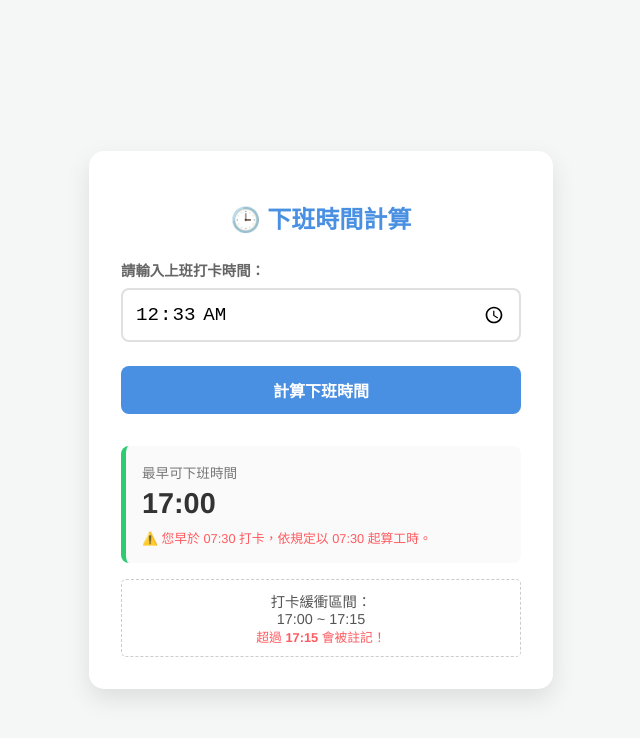
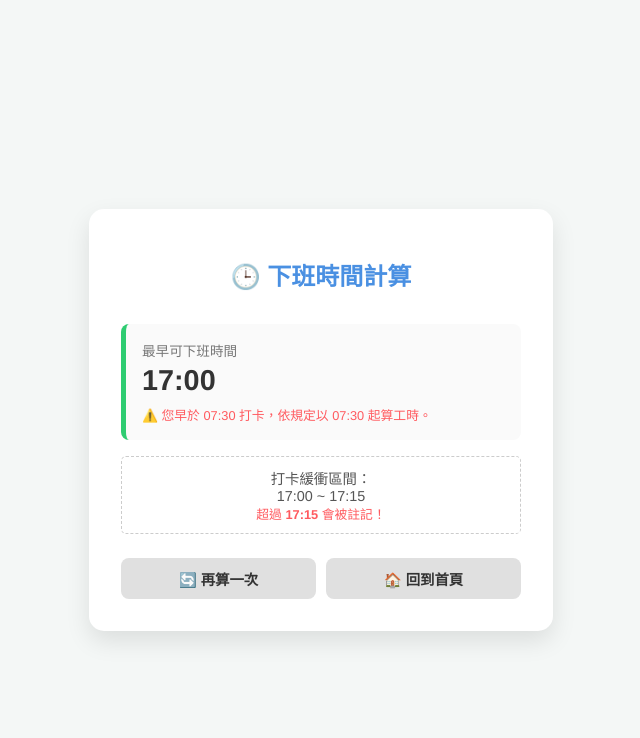
Before and after one commit to titan816/work-time-calculator, a plain HTML site: page index.html in a window 1280 px wide. Both pictures are taken after a click on the button "計算下班時間". Shown: the whole page, without its empty margins (319-959 px from the left). Drawn offline with Linux system fonts and the light colour scheme.

Commit message:
Enhance button styles and input layout
這次的更新包含以下功能：

新增「彈性時間」選項：在輸入時間下方增加了一個下拉選單，預設為 30分鐘，可切換為 15分鐘。程式會根據選擇自動調整「最早打卡時間」與「遲到時間」的判斷標準。

新增操作按鈕：計算結果下方增加了 「🔄 再算一次」（重置畫面）與 「🏠 回到首頁」（連結至 titan816.github.io）。

```diff
--- a/index.html
+++ b/index.html
@@ -12,6 +12,8 @@
             --text-color: #333;
             --accent-color: #FF5A5F;
             --success-color: #2ECC71;
+            --secondary-btn-bg: #e0e0e0;
+            --secondary-btn-text: #333;
         }
 
         body {
@@ -43,7 +45,7 @@
         }
 
         .input-group {
-            margin-bottom: 1.5rem;
+            margin-bottom: 1rem;
             text-align: left;
         }
 
@@ -55,22 +57,24 @@
             color: #666;
         }
 
-        input[type="time"] {
+        input[type="time"], select {
             width: 100%;
             padding: 12px;
-            font-size: 1.2rem;
+            font-size: 1.1rem;
             border: 2px solid #e0e0e0;
             border-radius: 8px;
             box-sizing: border-box;
             transition: border-color 0.3s;
+            background-color: #fff;
         }
 
-        input[type="time"]:focus {
+        input[type="time"]:focus, select:focus {
             border-color: var(--primary-color);
             outline: none;
         }
 
-        button {
+        /* 按鈕樣式 */
+        .btn-main {
             width: 100%;
             padding: 12px;
             background-color: var(--primary-color);
@@ -81,10 +85,38 @@
             cursor: pointer;
             font-weight: bold;
             transition: background-color 0.2s;
+            margin-top: 10px;
         }
 
-        button:hover {
+        .btn-main:hover {
             background-color: #357ABD;
+        }
+
+        .btn-group {
+            display: flex;
+            gap: 10px;
+            margin-top: 1.5rem;
+        }
+
+        .btn-secondary {
+            flex: 1;
+            padding: 10px;
+            background-color: var(--secondary-btn-bg);
+            color: var(--secondary-btn-text);
+            border: none;
+            border-radius: 8px;
+            font-size: 0.9rem;
+            cursor: pointer;
+            text-decoration: none;
+            display: flex;
+            align-items: center;
+            justify-content: center;
+            font-weight: bold;
+            transition: background-color 0.2s;
+        }
+
+        .btn-secondary:hover {
+            background-color: #d0d0d0;
         }
 
         #result {
@@ -145,12 +177,22 @@
 <div class="container">
     <h1>🕒 下班時間計算</h1>
 
-    <div class="input-group">
-        <label for="startTime">請輸入上班打卡時間：</label>
-        <input type="time" id="startTime" required>
+    <div id="calculatorForm">
+        <div class="input-group">
+            <label for="startTime">上班打卡時間：</label>
+            <input type="time" id="startTime" required>
+        </div>
+
+        <div class="input-group">
+            <label for="flexOption">彈性時間範圍：</label>
+            <select id="flexOption">
+                <option value="30" selected>30 分鐘 (07:30 - 08:30)</option>
+                <option value="15">15 分鐘 (07:45 - 08:15)</option>
+            </select>
+        </div>
+
+        <button class="btn-main" onclick="calculateTime()">計算下班時間</button>
     </div>
-
-    <button onclick="calculateTime()">計算下班時間</button>
 
     <div id="result">
         <div class="result-card">
@@ -163,6 +205,11 @@
             打卡緩衝區間：<br>
             <span id="bufferRange">--:-- ~ --:--</span><br>
             <span class="warning">超過 <span id="limitTime" class="highlight-red">--:--</span> 會被註記！</span>
+        </div>
+
+        <div class="btn-group">
+            <button class="btn-secondary" onclick="resetCalculator()">🔄 再算一次</button>
+            <a href="https://titan816.github.io" class="btn-secondary">🏠 回到首頁</a>
         </div>
     </div>
 </div>
@@ -178,6 +225,8 @@
 
     function calculateTime() {
         const input = document.getElementById('startTime').value;
+        const flexMinutes = parseInt(document.getElementById('flexOption').value);
+
         if (!input) {
             alert("請輸入時間");
             return;
@@ -187,47 +236,58 @@
         let workStart = new Date();
         workStart.setHours(h, m, 0);
 
-        // 邏輯設定
-        // 1. 彈性時間判斷 (07:30 - 08:30)
-        // 若早於 07:30，通常不算工時，以 07:30 起算，避免早退。
-        let effectiveStart = new Date(workStart);
-        let noteText = "";
-
+        // 動態計算彈性時間的邊界
+        // 基準上班時間 08:00
         const flexStart = new Date();
-        flexStart.setHours(7, 30, 0);
+        flexStart.setHours(8, 0 - flexMinutes, 0); // 08:00 減去彈性分鐘
 
         const flexEnd = new Date();
-        flexEnd.setHours(8, 30, 0);
+        flexEnd.setHours(8, 0 + flexMinutes, 0); // 08:00 加上彈性分鐘
 
-        if (workStart < flexStart) {
-            effectiveStart = flexStart;
-            noteText = "⚠️ 您早於 07:30 打卡，依規定以 07:30 起算工時。";
-        } else if (workStart > flexEnd) {
-            noteText = "⚠️ 您已晚於 08:30 打卡，請留意考勤異常。";
-        }
-
-        // 2. 計算下班時間 (工時 9小時 30分鐘 = 08:00 -> 17:30)
-        // 公式：有效上班時間 + 9小時 + 30分鐘
-        let endTime = new Date(effectiveStart);
-        endTime.setHours(effectiveStart.getHours() + 9);
-        endTime.setMinutes(effectiveStart.getMinutes() + 30);
-
-        // 3. 計算最晚緩衝時間 (下班時間 + 15分鐘)
-        let limitTime = new Date(endTime);
-        limitTime.setMinutes(endTime.getMinutes() + 15);
-
-        // 4. 顯示結果
+        // 格式化時間文字供顯示用
         const formatTime = (date) => {
             return String(date.getHours()).padStart(2, '0') + ':' +
                    String(date.getMinutes()).padStart(2, '0');
         };
 
+        let effectiveStart = new Date(workStart);
+        let noteText = "";
+
+        if (workStart < flexStart) {
+            effectiveStart = flexStart;
+            noteText = `⚠️ 您早於 ${formatTime(flexStart)} 打卡，依規定以 ${formatTime(flexStart)} 起算工時。`;
+        } else if (workStart > flexEnd) {
+            noteText = `⚠️ 您已晚於 ${formatTime(flexEnd)} 打卡，請留意考勤異常。`;
+        }
+
+        // 計算下班時間 (工時 9小時 30分鐘 = 08:00 -> 17:30)
+        let endTime = new Date(effectiveStart);
+        endTime.setHours(effectiveStart.getHours() + 9);
+        endTime.setMinutes(effectiveStart.getMinutes() + 30);
+
+        // 計算最晚緩衝時間 (下班時間 + 15分鐘)
+        let limitTime = new Date(endTime);
+        limitTime.setMinutes(endTime.getMinutes() + 15);
+
+        // 顯示結果
         document.getElementById('endTime').textContent = formatTime(endTime);
         document.getElementById('adjustmentNote').textContent = noteText;
         document.getElementById('limitTime').textContent = formatTime(limitTime);
         document.getElementById('bufferRange').textContent = `${formatTime(endTime)} ~ ${formatTime(limitTime)}`;
 
+        // 切換顯示區塊
+        document.getElementById('calculatorForm').style.display = 'none';
         document.getElementById('result').style.display = 'block';
+    }
+
+    function resetCalculator() {
+        // 重置欄位與顯示
+        document.getElementById('result').style.display = 'none';
+        document.getElementById('calculatorForm').style.display = 'block';
+        document.getElementById('adjustmentNote').textContent = "";
+
+        // 重新聚焦在時間輸入框（不清除時間，方便微調，若要清除可加一行）
+        // document.getElementById('startTime').value = "";
     }
 </script>
 
```
